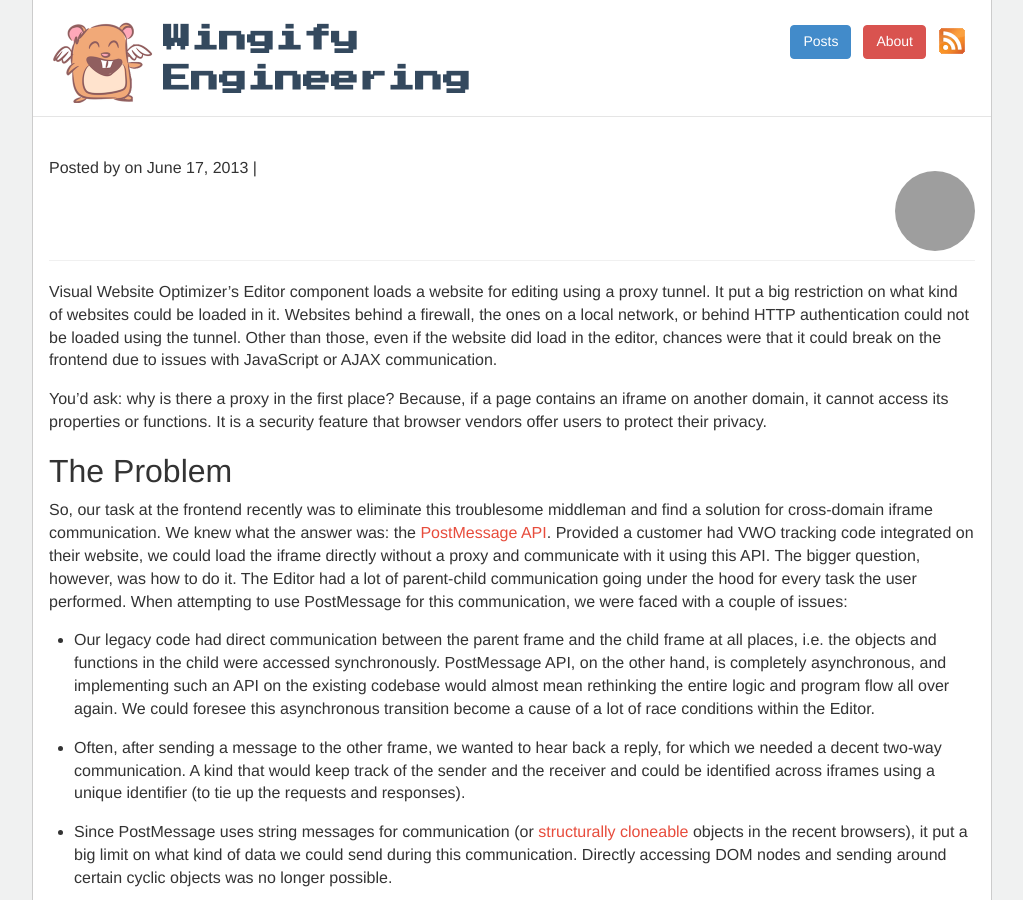
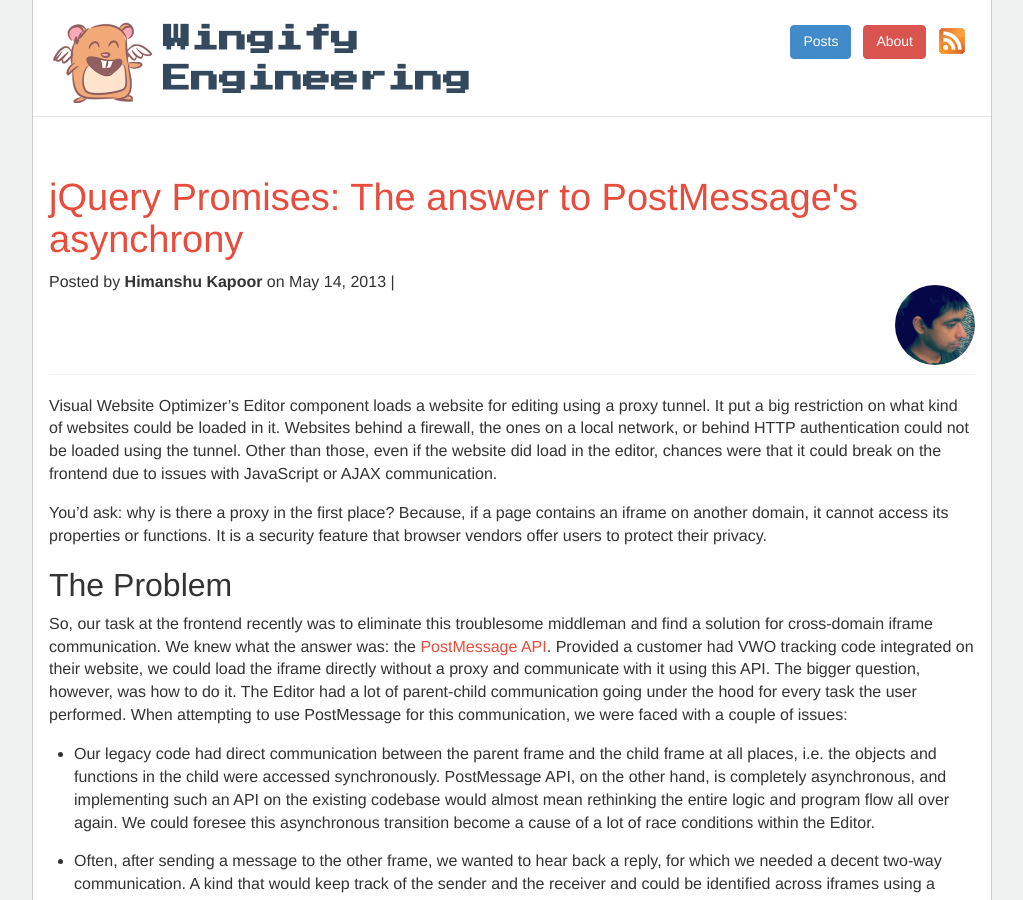
Before and after one commit to wingify/wingify.github.io, a Jekyll site: the page built from index.html, in a window 1280 px wide and 900 px high. Shown: the whole window, without its empty margins (128-1151 px from the left). Built offline with Jekyll 4.4.1, drawn with Linux system fonts in a browser that asks for light colours; the list of posts is cut into pages by our own code; comment, search, counter and statistics services are not loaded; grey boxes are pictures that could not be loaded.

Commit message:
Put title in quotes to fix yml issue
Signed-off-by: Rohit Yadav <rohit.yadav@wingify.com>

```diff
--- a/_posts/2013-06-17-postmessage.markdown
+++ b/_posts/2013-06-17-postmessage.markdown
@@ -1,6 +1,6 @@
 ---
 layout: post
-title: jQuery Promises: The answer to PostMessage's asynchrony
+title: "jQuery Promises: The answer to PostMessage's asynchrony"
 excerpt: jQuery Promises, the answer to PostMessage's asynchrony
 permalink: /postmessage/
 date: 2013-05-14 01:12:02
```
